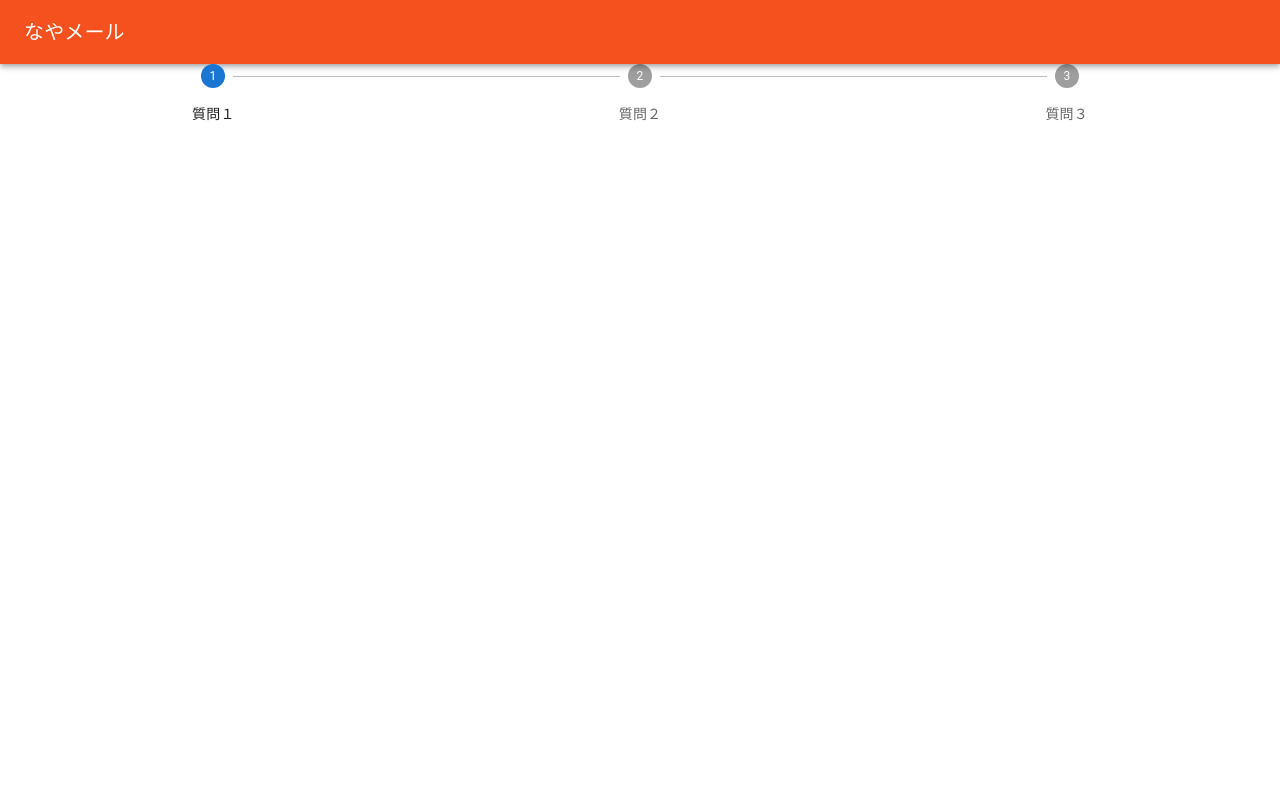
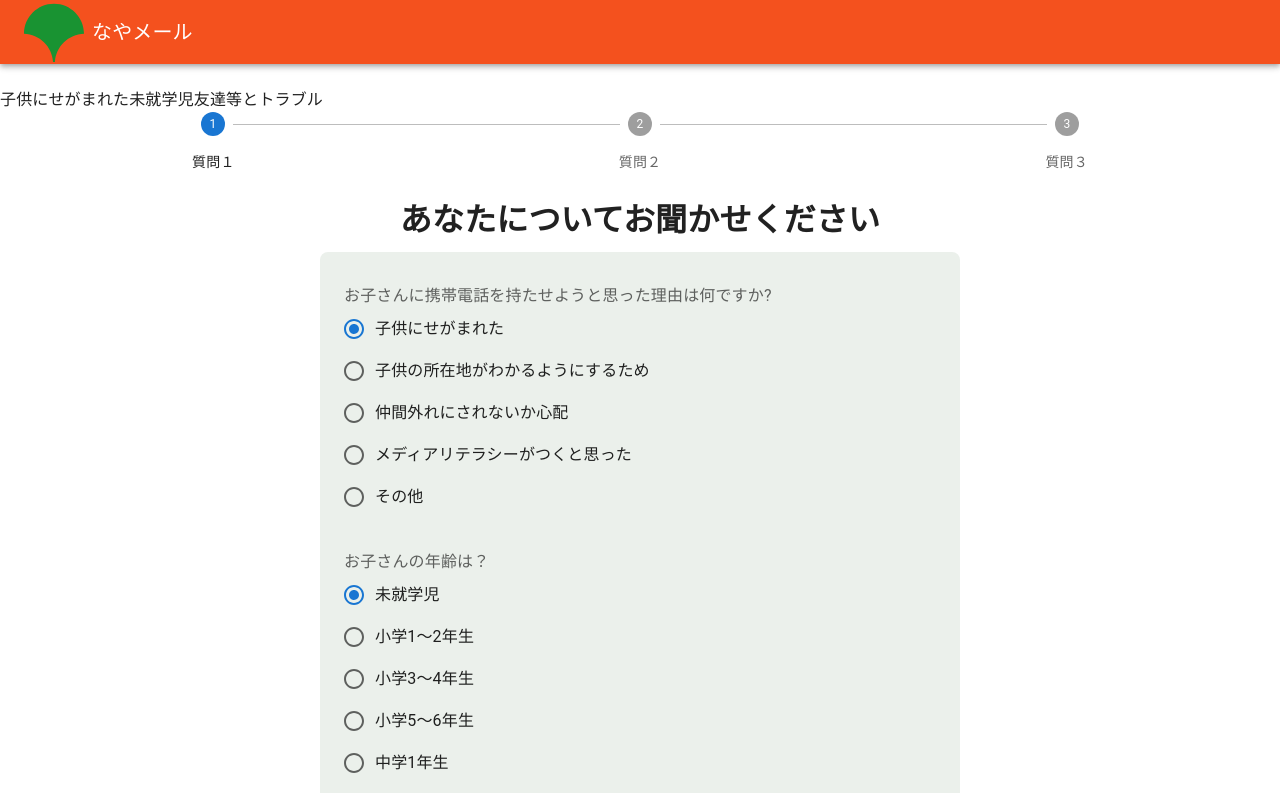
Before and after one commit to momora-m/tokyo-opendata-hackson, a Next.js app in the folder frontend/: page /questionnaire in a window 1280 px wide. Shown: the top 793 px of the page. Built offline with nearby package versions, Linux system fonts and the light colour scheme.

Commit message:
create radio-button

```diff
--- a/frontend/package.json
+++ b/frontend/package.json
@@ -16,9 +16,11 @@
     "@mui/icons-material": "^5.10.2",
     "@mui/material": "^5.10.2",
     "cross-env": "^7.0.3",
+    "eslint-plugin-react-hooks": "^4.6.0",
     "next": "12.2.3",
     "react": "18.2.0",
-    "react-dom": "18.2.0"
+    "react-dom": "18.2.0",
+    "react-hook-form": "^7.34.2"
   },
   "devDependencies": {
     "@types/chart.js": "^2.9.37",
--- a/frontend/pages/questionnaire.tsx
+++ b/frontend/pages/questionnaire.tsx
@@ -1,27 +1,156 @@
-import { Box, Stepper, Step, StepLabel } from "@mui/material";
+import {
+  Box,
+  Stepper,
+  Step,
+  StepLabel,
+  FormControl,
+  FormLabel,
+  FormControlLabel,
+  Radio,
+  RadioGroup,
+} from "@mui/material";
 import { css } from "@emotion/react";
-import { red } from "@mui/material/colors";
+import { useState } from "react";
 
 const styles = {
-  sample: css({
+  content: css({
+    marginTop: "24px",
     display: "flex",
+    flexDirection: "column",
+  }),
+  stepperBox: css({}),
+  questionContainer: css({
+    display: "flex",
+    flexDirection: "column",
+    alignItems: "center",
+  }),
+  questionTitle: css({
+    marginBlockStart: 0,
+    marginBlockEnd: 0,
+    marginInlineStart: 0,
+    marginInlineEnd: 0,
+    marginTop: "32px",
+    fontWeight: "800",
+    fontSize: "32px",
+    lineHeight: "32px",
+  }),
+  questionBox: css({
+    width: "640px",
+    backgroundColor: "#ebf0eb",
+    borderRadius: "8px",
+    marginTop: "16px",
+    paddingLeft: "24px",
+    paddingRight: "24px",
+    paddingBottom: "32px",
+    marginBottom: "64px",
+  }),
+  question: css({
+    marginTop: "32px",
+  }),
+  radioGroup: css({
+    display: "flex",
+    flexDirection: "column",
   }),
 };
 
-const steps = ["質問１", "質問２", "質問３"];
+export default function Questionnaire() {
+  const [step, setStep] = useState(0);
+  const [values, setValues] = useState([
+    "子供にせがまれた",
+    "未就学児",
+    "友達等とトラブル",
+  ]);
+  const stepLabels = ["質問１", "質問２", "質問３"];
+  const questions = [
+    {
+      questionLabel: "お子さんに携帯電話を持たせようと思った理由は何ですか?",
+      valueLabels: [
+        "子供にせがまれた",
+        "子供の所在地がわかるようにするため",
+        "仲間外れにされないか心配",
+        "メディアリテラシーがつくと思った",
+        "その他",
+      ],
+    },
+    {
+      questionLabel: "お子さんの年齢は？",
+      valueLabels: [
+        "未就学児",
+        "小学1～2年生",
+        "小学3～4年生",
+        "小学5～6年生",
+        "中学1年生",
+        "中学2年生",
+        "中学3年生",
+        "高校1年生",
+        "高校2年生",
+        "高校3年生",
+      ],
+    },
+    {
+      questionLabel: "どのようなトラブルを想定していますか？",
+      valueLabels: [
+        "友達等とトラブル",
+        "身に覚えのない料金請求",
+        "誹謗中傷などの書き込み",
+        "ネット上で知り合った人と会う等",
+      ],
+    },
+  ];
 
-export default function questionnaire() {
+  const handleChange = (
+    event: React.ChangeEvent<HTMLInputElement>,
+    index: number
+  ) => {
+    let newValues = values;
+    newValues[index] = (event.target as HTMLInputElement).value;
+    setValues(newValues);
+    setStep(index + 1);
+  };
+
   return (
-    <div css={styles.sample}>
-      <Box sx={{ width: "100%" }}>
-        <Stepper activeStep={0} alternativeLabel>
-          {steps.map((label) => (
+    <div css={styles.content}>
+      {values}
+      <Box sx={{ width: "100%" }} css={styles.stepperBox}>
+        <Stepper activeStep={step} alternativeLabel>
+          {stepLabels.map((label) => (
             <Step key={label}>
               <StepLabel>{label}</StepLabel>
             </Step>
           ))}
         </Stepper>
       </Box>
+      <div css={styles.questionContainer}>
+        <p css={styles.questionTitle}>あなたについてお聞かせください</p>
+        <div css={styles.questionBox}>
+          <FormControl>
+            {questions.map((item, index) => (
+              <div key={index} css={styles.question}>
+                <FormLabel>{item.questionLabel}</FormLabel>
+                <RadioGroup
+                  aria-labelledby="demo-radio-buttons-group-label"
+                  defaultValue={item.valueLabels[0]}
+                  name="radio-buttons-group"
+                  value={values[index]}
+                  css={styles.radioGroup}
+                  onChange={(event) => {
+                    handleChange(event, index);
+                  }}
+                >
+                  {item.valueLabels.map((valueItem, valueIndex) => (
+                    <FormControlLabel
+                      key={valueIndex}
+                      value={valueItem}
+                      control={<Radio />}
+                      label={valueItem}
+                    />
+                  ))}
+                </RadioGroup>
+              </div>
+            ))}
+          </FormControl>
+        </div>
+      </div>
     </div>
   );
 }
--- /dev/null
+++ b/frontend/src/SymbolFlag.tsx
@@ -0,0 +1,10 @@
+import { SvgIcon, SvgIconProps } from "@mui/material";
+
+export const SymbolFlagIcon = (props: SvgIconProps) => (
+  <SvgIcon {...props} viewBox="270 120 360 360">
+    <path
+      d="m 450,130.90122 c -99.35999,0 -180,80.64323 -180,180.00719 0,0.0226 0,0.0449 0,0.0675 96.83058,2.86333 174.55222,82.33678 174.6,179.8497 1.79709,0.0531 3.59011,0.09 5.4,0.09 1.80994,0 3.60285,-0.0369 5.4,-0.09 0.0478,-97.51292 77.76941,-176.98636 174.6,-179.8497 0,-0.0226 0,-0.0449 0,-0.0675 0,-99.36397 -80.64001,-180.00719 -180,-180.00719 z"
+      style={{ fill: "#199332" }}
+    />
+  </SvgIcon>
+);
--- a/frontend/src/header.tsx
+++ b/frontend/src/header.tsx
@@ -1,27 +1,42 @@
-import * as React from 'react';
-import AppBar from '@mui/material/AppBar';
-import Box from '@mui/material/Box';
-import Toolbar from '@mui/material/Toolbar';
-import Typography from '@mui/material/Typography';
-import Button from '@mui/material/Button';
-import IconButton from '@mui/material/IconButton';
-import MenuIcon from '@mui/icons-material/Menu';
-import { NextPage } from 'next';
+import AppBar from "@mui/material/AppBar";
+import Box from "@mui/material/Box";
+import Toolbar from "@mui/material/Toolbar";
+import Typography from "@mui/material/Typography";
+import { NextPage } from "next";
+import { SymbolFlagIcon } from "./SymbolFlag";
+import { css } from "@emotion/react";
 
-
+const styles = {
+  toolBar: css({
+    display: "flex",
+  }),
+  symbolFlag: css({
+    width: "60px",
+    height: "60px",
+  }),
+  title: css({
+    marginLeft: "8px",
+  }),
+};
 
 const Header: NextPage = () => {
   return (
     <Box sx={{ flexGrow: 1 }}>
       <AppBar position="static" color="secondary">
-        <Toolbar>
-          <Typography variant="h6" component="div" sx={{ flexGrow: 1 }}>
+        <Toolbar css={styles.toolBar}>
+          <SymbolFlagIcon css={styles.symbolFlag}></SymbolFlagIcon>
+          <Typography
+            variant="h6"
+            component="div"
+            sx={{ flexGrow: 1 }}
+            css={styles.title}
+          >
             なやメール
           </Typography>
         </Toolbar>
       </AppBar>
     </Box>
   );
-}
+};
 
-export default Header
+export default Header;
```
Also changed, not shown: frontend/.eslintrc.json, 1 other file (tests, documents, lock files or other folders).
